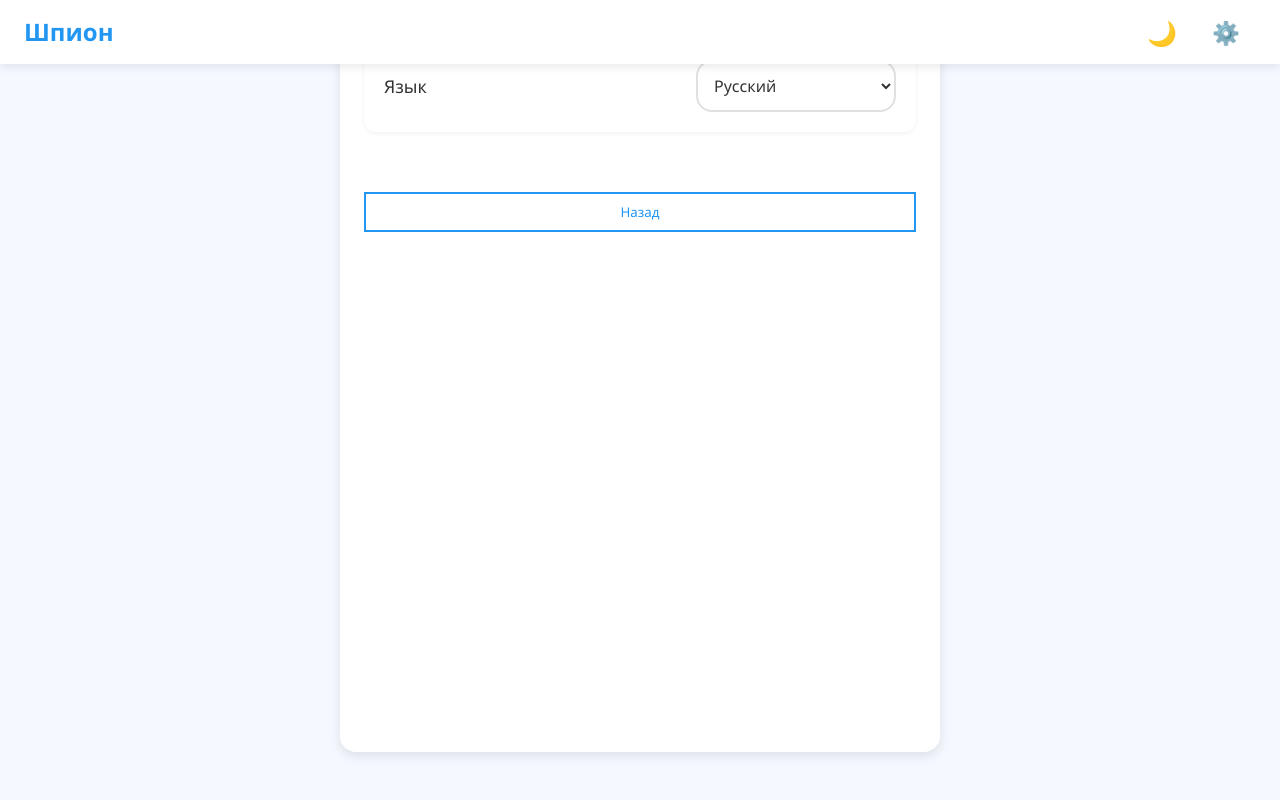
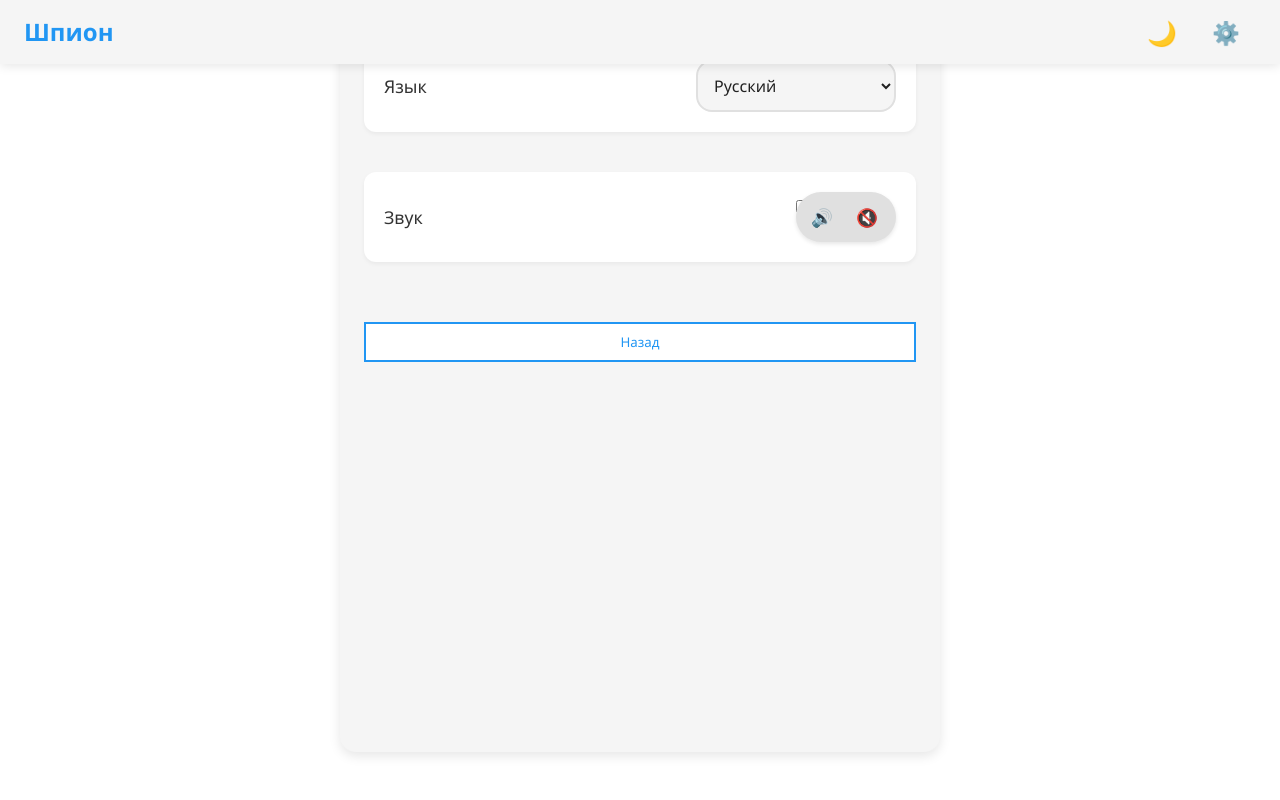
Before and after one commit to Lazur1082/SpyGameMiniApp, a website: page public/index.html in a window 1280 px wide. Both pictures are taken after a click on the button "⚙️". Shown: the top 800 px of the page. Drawn offline with nearby package versions, Linux system fonts and the light colour scheme; no server answers.

Commit message:
Stable 7.0

```diff
--- a/public/app.js
+++ b/public/app.js
@@ -125,7 +125,8 @@ const translations = {
         yourRole: 'Ваша роль',
         enterMessage: 'Введите сообщение...',
         send: 'Отправить',
-        language: 'Язык'
+        language: 'Язык',
+        sound: 'Звук'
     },
     en: {
         gameTitle: 'Spy',
@@ -144,7 +145,8 @@ const translations = {
         yourRole: 'Your Role',
         enterMessage: 'Enter message...',
         send: 'Send',
-        language: 'Language'
+        language: 'Language',
+        sound: 'Sound'
     },
     es: {
         gameTitle: 'Espía',
@@ -210,14 +212,12 @@ function showScreen(screenName) {
     console.log('Showing screen:', screenName);
 
     // Скрываем все экраны
-    Object.values(elements).forEach(element => {
-        if (element && element.classList && element.classList.contains('screen')) {
-            element.classList.add('hidden');
-        }
+    document.querySelectorAll('.screen').forEach(screen => {
+        screen.classList.add('hidden');
     });
 
     // Показываем нужный экран
-    const targetScreen = elements[screenName + 'Screen'] || elements[screenName + 'Menu'];
+    const targetScreen = document.getElementById(screenName + 'Screen');
     if (targetScreen) {
         targetScreen.classList.remove('hidden');
     }
@@ -267,15 +267,8 @@ function addChatMessage(message) {
 }
 
 function playSound(soundName) {
-    if (!state.sound) return;
-
-    try {
-        const audio = new Audio(`/sounds/${soundName}.mp3`);
-        audio.play().catch(error => {
-            console.error('Error playing sound:', error);
-        });
-    } catch (error) {
-        console.error('Error initializing sound:', error);
+    if (state.sound && sounds[soundName]) {
+        sounds[soundName].play().catch(e => console.log('Sound play error:', e));
     }
 }
 
@@ -283,8 +276,8 @@ function playSound(soundName) {
 function updateTheme(theme) {
     console.log('Updating theme to:', theme);
     state.theme = theme;
-    document.documentElement.setAttribute('data-theme', theme);
     localStorage.setItem('theme', theme);
+    document.body.className = theme;
 
     // Обновляем иконку в хедере
     const themeButton = document.getElementById('themeButton');
@@ -293,12 +286,11 @@ function updateTheme(theme) {
     }
 
     // Обновляем цвета в Telegram WebApp
-    if (theme === 'dark') {
-        tg.setHeaderColor('#212121');
-        tg.setBackgroundColor('#212121');
-    } else {
-        tg.setHeaderColor('#2481cc');
-        tg.setBackgroundColor('#ffffff');
+    if (tg.setHeaderColor) {
+        tg.setHeaderColor(theme === 'dark' ? '#1a1a1a' : '#ffffff');
+    }
+    if (tg.setBackgroundColor) {
+        tg.setBackgroundColor(theme === 'dark' ? '#000000' : '#ffffff');
     }
 }
 
--- a/public/index.html
+++ b/public/index.html
@@ -22,23 +22,6 @@
     </header>
 
     <main class="container">
-        <!-- Настройки -->
-        <section id="settingsScreen" class="screen settings-screen hidden">
-            <div class="settings-group">
-                <div class="settings-item">
-                    <label for="languageSelect">Язык</label>
-                    <select id="languageSelect" class="language-select">
-                        <option value="ru">Русский</option>
-                        <option value="en">English</option>
-                        <option value="es">Español</option>
-                        <option value="fr">Français</option>
-                        <option value="de">Deutsch</option>
-                    </select>
-                </div>
-            </div>
-            <button id="backFromSettings" class="secondary-button">Назад</button>
-        </section>
-
         <!-- Главное меню -->
         <section id="mainMenuScreen" class="screen main-menu">
             <div class="menu-content">
@@ -57,9 +40,37 @@
             </div>
         </section>
 
+        <!-- Настройки -->
+        <section id="settingsScreen" class="screen settings-screen hidden">
+            <div class="settings-group">
+                <div class="settings-item">
+                    <label for="languageSelect">Язык</label>
+                    <select id="languageSelect" class="language-select">
+                        <option value="ru">Русский</option>
+                        <option value="en">English</option>
+                        <option value="es">Español</option>
+                        <option value="fr">Français</option>
+                        <option value="de">Deutsch</option>
+                    </select>
+                </div>
+                <div class="settings-item">
+                    <label for="soundToggle">Звук</label>
+                    <label class="theme-switch">
+                        <input type="checkbox" id="soundToggle" checked>
+                        <span class="theme-slider">
+                            <span class="theme-icon">🔊</span>
+                            <span class="theme-icon">🔇</span>
+                        </span>
+                    </label>
+                </div>
+            </div>
+            <button id="backFromSettings" class="secondary-button">Назад</button>
+        </section>
+
         <!-- Создание игры -->
         <section id="createGameScreen" class="screen hidden">
             <div class="input-group">
+                <h2>Создание игры</h2>
                 <input type="text" id="playerName" class="input-field" placeholder="Ваше имя">
                 <button id="createNewGameButton" class="primary-button">Создать игру</button>
                 <button id="backFromCreate" class="secondary-button">Назад</button>
@@ -69,6 +80,7 @@
         <!-- Присоединение к игре -->
         <section id="joinGameScreen" class="screen hidden">
             <div class="input-group">
+                <h2>Присоединение к игре</h2>
                 <input type="text" id="joinPlayerName" class="input-field" placeholder="Ваше имя">
                 <input type="text" id="gameCode" class="input-field" placeholder="Код игры">
                 <button id="joinExistingGameButton" class="primary-button">Присоединиться</button>
--- a/public/styles.css
+++ b/public/styles.css
@@ -7,20 +7,17 @@
 }
 
 :root {
-    /* Light theme (голубые цвета) */
+    /* Светлая тема */
     --primary-color: #2196f3;
-    --primary-dark: #1976d2;
-    --primary-light: #bbdefb;
-    --secondary-color: #64b5f6;
-    --accent-color: #82b1ff;
-    --background-primary: #f5f9ff;
-    --background-secondary: #ffffff;
-    --text-primary: #333333;
-    --text-secondary: #666666;
+    --secondary-color: #1976d2;
+    --background-primary: #ffffff;
+    --background-secondary: #f5f5f5;
+    --text-primary: #212121;
+    --text-secondary: #757575;
     --border-color: #e0e0e0;
     --success-color: #4caf50;
+    --error-color: #f44336;
     --warning-color: #ff9800;
-    --error-color: #f44336;
     --shadow-color: rgba(0, 0, 0, 0.1);
     --shadow-hover: rgba(0, 0, 0, 0.15);
     --border-radius: 16px;
@@ -40,24 +37,22 @@
     --danger-color: #f44336;
     --text-color: #333333;
     --text-light: #78909c;
-    --background-color: #f5f9ff;
     --card-background: #ffffff;
     --hover-color: #f8f9fa;
     --active-color: #e9ecef;
 }
 
 [data-theme="dark"] {
-    /* Dark theme (красные цвета) */
-    --primary-color: #f44336;
-    --primary-dark: #d32f2f;
-    --primary-light: #ffcdd2;
-    --secondary-color: #ef5350;
-    --accent-color: #e57373;
-    --background-primary: #1a0000;
-    --background-secondary: #2c0000;
+    --primary-color: #1976d2;
+    --secondary-color: #1565c0;
+    --background-primary: #121212;
+    --background-secondary: #1e1e1e;
     --text-primary: #ffffff;
-    --text-secondary: #cccccc;
-    --border-color: #404040;
+    --text-secondary: #b0b0b0;
+    --border-color: #333333;
+    --success-color: #388e3c;
+    --error-color: #d32f2f;
+    --warning-color: #f57c00;
     --shadow-color: rgba(0, 0, 0, 0.3);
     --shadow-hover: rgba(0, 0, 0, 0.4);
     --hover-color: rgba(244, 67, 54, 0.1);
@@ -70,7 +65,7 @@ body {
     min-height: 100vh;
     padding-top: var(--safe-area-top);
     padding-bottom: var(--safe-area-bottom);
-    transition: background-color var(--transition-medium), color var(--transition-medium);
+    transition: background-color 0.3s, color 0.3s;
     line-height: 1.6;
     display: flex;
     flex-direction: column;
```
